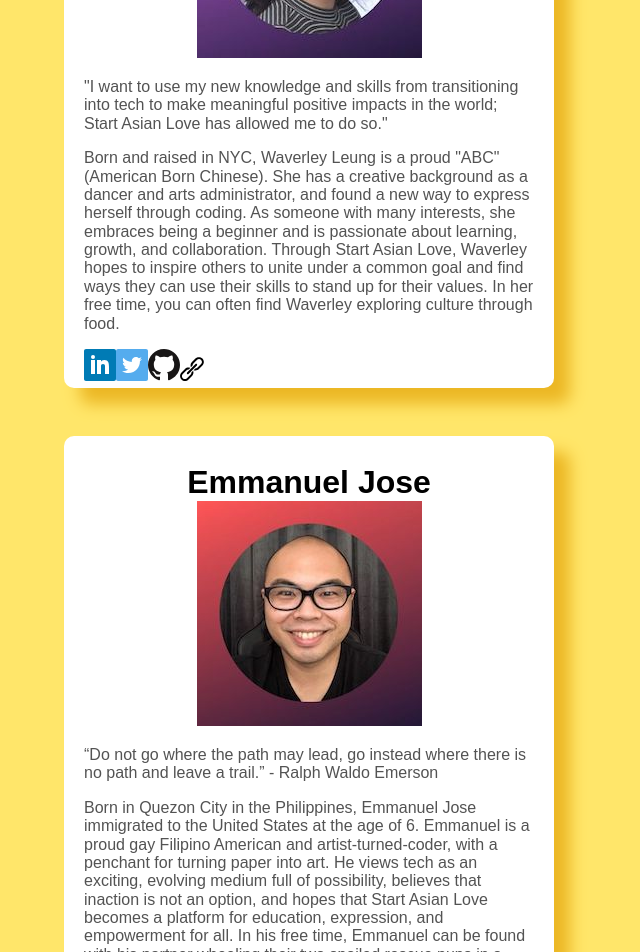
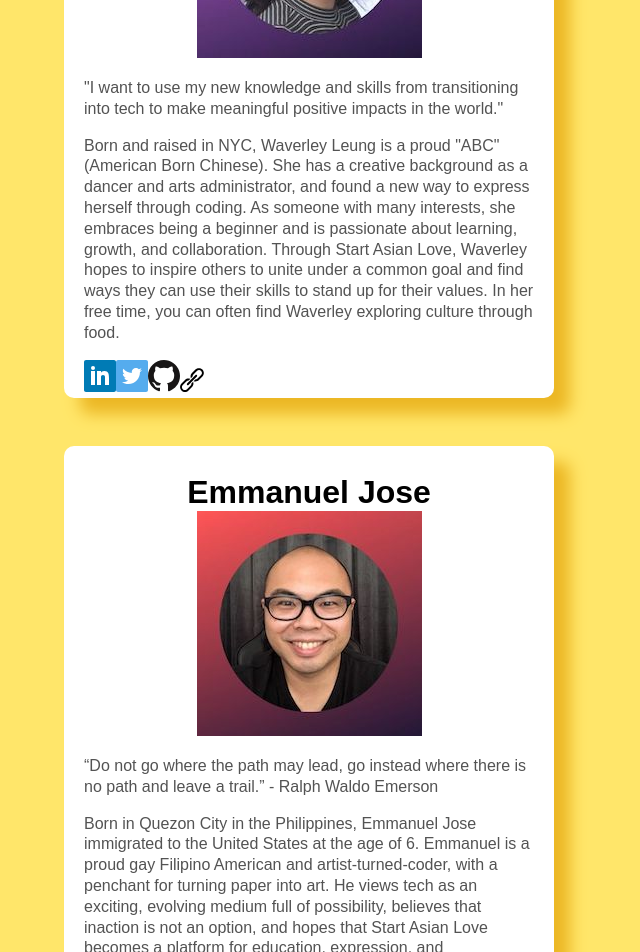
Before and after one commit to wlcreate/Start-Asian-Love, a Next.js app: page /about in a window 1280 px wide. Shown: the part 980-1932 px from the top of the page, without its empty margins (331-971 px from the left). Built offline with nearby package versions, Linux system fonts and the light colour scheme; a web font is replaced by a local one.

Commit message:
updates profile info to fit the card
Co-authored-by: Emmanuel Jose <emjose@gmail.com>
Co-authored-by: Sandy Dai <sandydai98@gmail.com>

```diff
--- a/pages/about.js
+++ b/pages/about.js
@@ -106,7 +106,7 @@ export default function About() {
           </div>
           <p>
             "I want to use my new knowledge and skills from transitioning into tech to make
-            meaningful positive impacts in the world; Start Asian Love has allowed me to do so."
+            meaningful positive impacts in the world."
           </p>
           <p>
             Born and raised in NYC, Waverley Leung is a proud "ABC" (American Born Chinese). She has
@@ -146,7 +146,7 @@ export default function About() {
             of possibility, believes that inaction is not an option, and hopes that Start Asian Love
             becomes a platform for education, expression, and empowerment for all. In his free time,
             Emmanuel can be found with his partner wheeling their two spoiled rescue pups in a
-            stroller on the streets of Washington Heights in New York City.
+            stroller on the streets of Washington Heights in NYC.
           </p>
           <LinkedInIcon
             onClick={() => window.open("https://www.linkedin.com/in/emmanuelpjose/", "_blank")}
--- a/styles/About/About.module.scss
+++ b/styles/About/About.module.scss
@@ -44,7 +44,7 @@
 
 .profile {
   width: 450px;
-  height: 580px;
+  height: 590px;
   padding: 20px;
   border-radius: 10px;
 
@@ -67,6 +67,7 @@
 
     color: var(--dark-grey);
 
+    line-height: 1.3;
     font-size: 1em;
     font-family: var(--expressway);
   }
```
